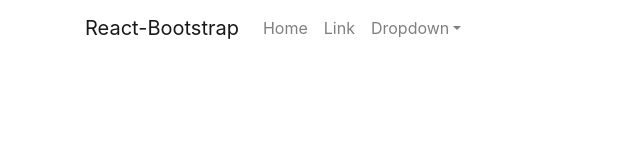
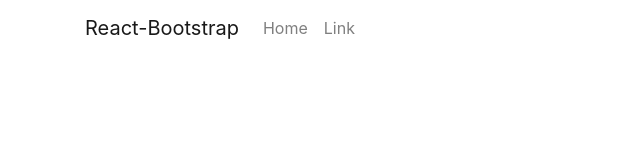
Before and after one commit to Ivrigy/momentum, a React (Create React App) app in the folder momentum/: page / in a window 1280 px wide. Shown: the top 160 px of the page, without its empty margins (0-640 px from the left). Built offline with nearby package versions, Linux system fonts and the light colour scheme.

Commit message:
add navbar bstraped

```diff
--- a/momentum/src/components/NavBar.js
+++ b/momentum/src/components/NavBar.js
@@ -3,11 +3,11 @@
   Navbar,
   Nav,
   Container,
-  NavDropdown, } from "react-bootstrap";
+ } from "react-bootstrap";
 
 const NavBar = () => {
     return (
-    <Navbar expand="lg" className="bg-body-tertiary">
+    <Navbar expand="md" fixed="top">
       <Container>
         <Navbar.Brand href="#home">React-Bootstrap</Navbar.Brand>
         <Navbar.Toggle aria-controls="basic-navbar-nav" />
@@ -15,17 +15,6 @@
           <Nav className="me-auto">
             <Nav.Link href="#home">Home</Nav.Link>
             <Nav.Link href="#link">Link</Nav.Link>
-            <NavDropdown title="Dropdown" id="basic-nav-dropdown">
-              <NavDropdown.Item href="#action/3.1">Action</NavDropdown.Item>
-              <NavDropdown.Item href="#action/3.2">
-                Another action
-              </NavDropdown.Item>
-              <NavDropdown.Item href="#action/3.3">Something</NavDropdown.Item>
-              <NavDropdown.Divider />
-              <NavDropdown.Item href="#action/3.4">
-                Separated link
-              </NavDropdown.Item>
-            </NavDropdown>
           </Nav>
         </Navbar.Collapse>
       </Container>
```
